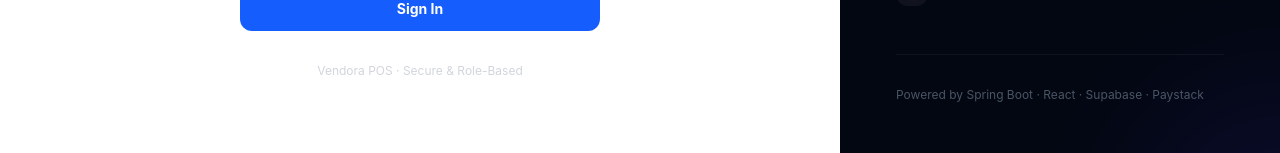
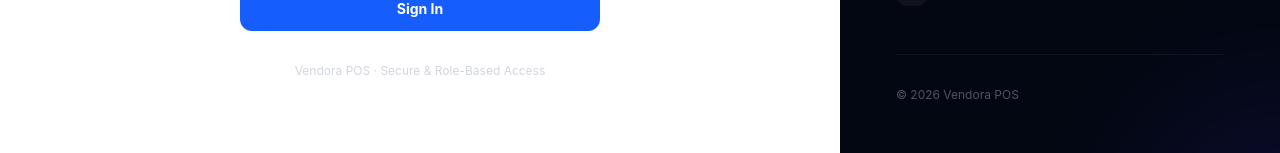
Before and after one commit to AmassTechHub/Vendora, a React (Vite) app in the folder frontend/: page /login in a window 1280 px wide. Shown: the part 567-720 px from the top of the page. Built offline with nearby package versions, Linux system fonts and the light colour scheme; no server answers.

Commit message:
fix: remove tech stack footer from login page

```diff
--- a/frontend/src/pages/Login.jsx
+++ b/frontend/src/pages/Login.jsx
@@ -187,7 +187,7 @@ export default function Login() {
             </form>
           )}
 
-          <p className="text-center text-xs text-gray-300 mt-8">Vendora POS · Secure & Role-Based</p>
+          <p className="text-center text-xs text-gray-300 mt-8">Vendora POS · Secure & Role-Based Access</p>
         </div>
       </div>
 
@@ -223,7 +223,7 @@ export default function Login() {
           </div>
 
           <div className="mt-12 pt-8 border-t border-white/5">
-            <p className="text-xs text-gray-600">Powered by Spring Boot · React · Supabase · Paystack</p>
+            <p className="text-xs text-gray-600">© 2026 Vendora POS</p>
           </div>
         </div>
       </div>
```
